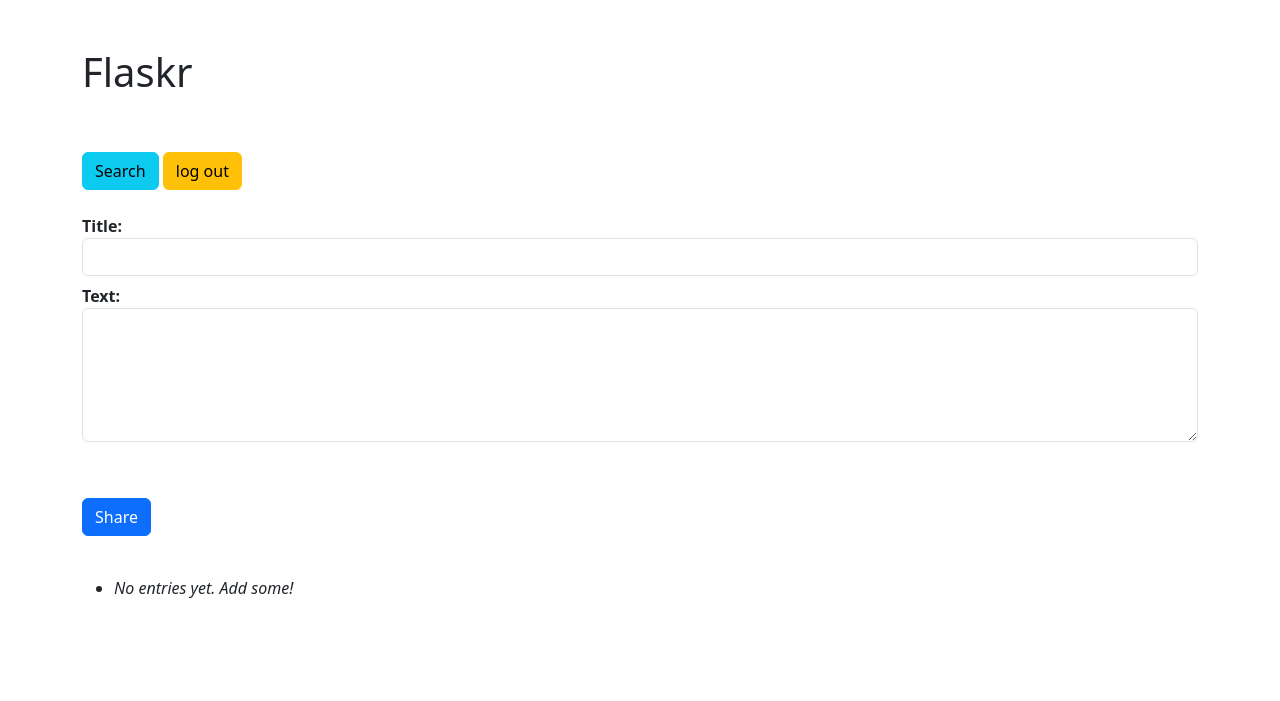
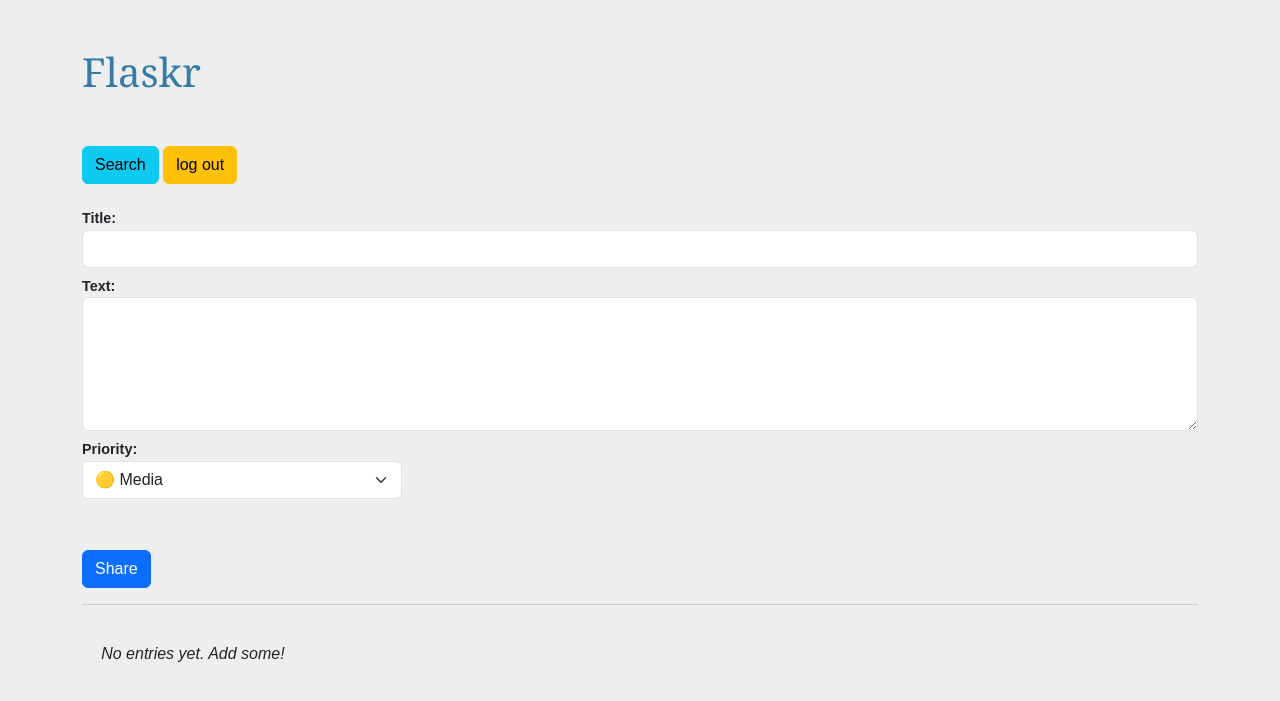
Before and after one commit to mjhea0/flaskr-tdd, a Flask app: page / in a window 1280 px wide. Shown: the top 701 px of the page. Run offline with Flask 3, Linux system fonts and the light colour scheme; the visitor is signed in with stand-in values (Sample User, id 1).

Commit message:
feat: Añadido el selector de prioridad al formulario

```diff
--- a/project/templates/index.html
+++ b/project/templates/index.html
@@ -1,13 +1,12 @@
 <!DOCTYPE html>
 <html>
   <head>
-    <title>Flaskr</title>
-    <link
-      rel="stylesheet"
-      type="text/css"
-      href="https://cdn.jsdelivr.net/npm/bootstrap@5.3.2/dist/css/bootstrap.min.css"
-    />
-  </head>
+      <title>Flaskr</title>
+      <link rel="stylesheet" type="text/css"
+      href="https://cdn.jsdelivr.net/npm/bootstrap@5.3.2/dist/css/bootstrap.min.css" />
+      <link rel="stylesheet" type="text/css"
+      href="{{ url_for('static', filename='style.css') }}" />
+</head>
   <body>
     <div class="container">
       <br /><br />
@@ -57,6 +56,14 @@
               class="form-control col-sm-4"
             ></textarea>
           </dd>
+          <dt>Priority:</dt>
+<dd>
+  <select name="priority" class="form-select col-sm-4" style="max-width: 320px;">
+    <option value="Baja">🟢 Baja</option>
+    <option value="Media" selected>🟡 Media</option>
+    <option value="Alta">🔴 Alta</option>
+  </select>
+</dd>
           <br /><br />
           <dd>
             <input type="submit" class="btn btn-primary" value="Share" />
@@ -71,6 +78,13 @@
         {% for entry in entries %}
         <li class="entry">
           <h2 id="{{ entry.id }}">{{ entry.title }}</h2>
+          {% if entry.priority == 'Alta' %}
+              <span class="badge bg-danger"> Alta prioridad</span>
+          {% elif entry.priority == 'Media' %}
+              <span class="badge bg-warning text-dark">Media prioridad</span>
+          {% elif entry.priority == 'Baja' %}
+              <span class="badge bg-success">Baja prioridad</span>
+{% endif %}
           {{ entry.text|safe }}
         </li>
         {% else %}
```
